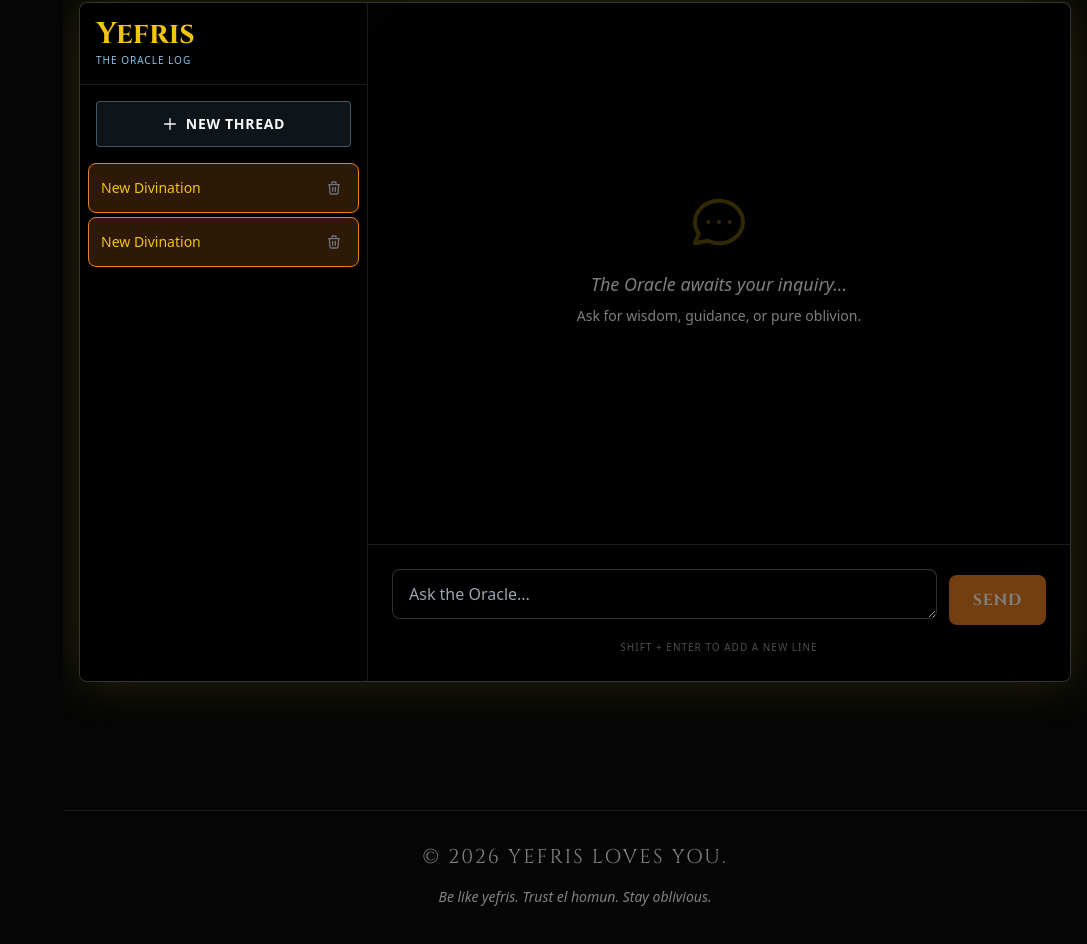
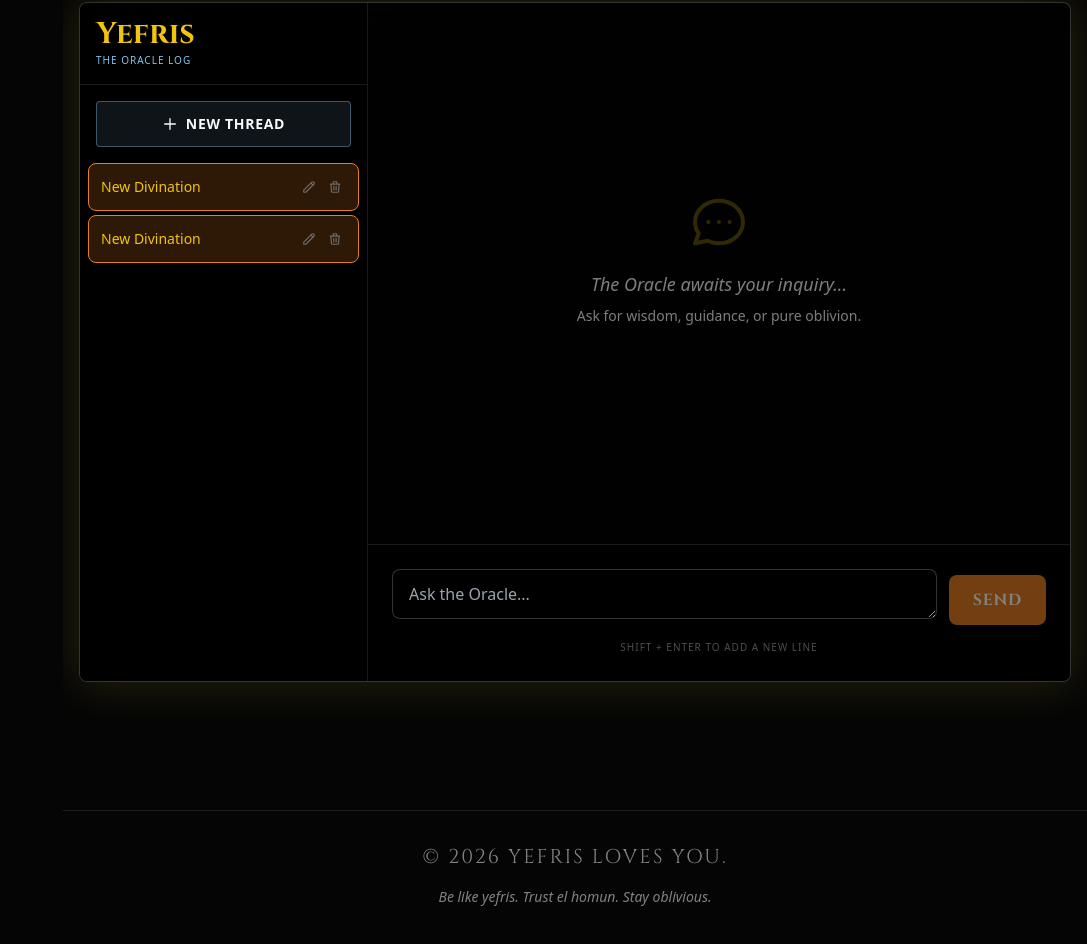
Before and after one commit to estebantorrg/yefrison-royal-court, a React (Vite) app: page / in a window 1280 px wide. Shown: the part 6213-7157 px from the top of the page, without its empty margins (193-1280 px from the left). Built offline with nearby package versions, Linux system fonts and the light colour scheme.

Commit message:
feat: allow users to edit chat session titles

```diff
--- a/components/AskYefris.tsx
+++ b/components/AskYefris.tsx
@@ -20,10 +20,13 @@ export const AskYefris: React.FC = () => {
   const [sessions, setSessions] = useState<ChatSession[]>([]);
   const [activeSessionId, setActiveSessionId] = useState<string | null>(null);
 
+  const [editingSessionId, setEditingSessionId] = useState<string | null>(null);
+  const [editTitleBuffer, setEditTitleBuffer] = useState('');
+
   const [loading, setLoading] = useState(false);
   const [error, setError] = useState('');
 
-  const [isSidebarOpen, setIsSidebarOpen] = useState(false); // For mobile UI
+  const [isSidebarOpen, setIsSidebarOpen] = useState(false);
   const chatEndRef = useRef<HTMLDivElement>(null);
 
   // Load history from local storage on mount
@@ -35,7 +38,6 @@ export const AskYefris: React.FC = () => {
         if (Array.isArray(parsed)) {
           setSessions(parsed);
           if (parsed.length > 0) {
-            // Sort by recent and set active
             const sorted = parsed.sort((a, b) => b.updatedAt - a.updatedAt);
             setActiveSessionId(sorted[0].id);
           }
@@ -44,19 +46,16 @@ export const AskYefris: React.FC = () => {
         console.error("Failed to parse chat sessions");
       }
     } else {
-      // Create an initial empty session if none exist at all
       createNewSession();
     }
   }, []);
 
-  // Save history to local storage whenever sessions array changes
   useEffect(() => {
     if (sessions.length > 0) {
       localStorage.setItem('yefris_chat_sessions', JSON.stringify(sessions));
     }
   }, [sessions]);
 
-  // Scroll to bottom when messages in active session change
   const activeSession = sessions.find(s => s.id === activeSessionId);
 
   useEffect(() => {
@@ -75,7 +74,6 @@ export const AskYefris: React.FC = () => {
     setActiveSessionId(newId);
     setError('');
 
-    // Close sidebar on mobile after creation
     if (window.innerWidth < 768) {
       setIsSidebarOpen(false);
     }
@@ -86,17 +84,39 @@ export const AskYefris: React.FC = () => {
     setSessions(prev => {
       const remaining = prev.filter(s => s.id !== id);
       if (remaining.length === 0) {
-        // If we deleted the last one, local storage auto-sync deletes it but we need an active session
         setTimeout(() => createNewSession(), 0);
       } else if (activeSessionId === id) {
         setActiveSessionId(remaining[0].id);
       }
-      // Clean up localStorage explicitly if empty
       if (remaining.length === 0) {
          localStorage.removeItem('yefris_chat_sessions');
       }
       return remaining;
     });
+  };
+
+  const startEditing = (e: React.MouseEvent, id: string, currentTitle: string) => {
+    e.stopPropagation();
+    setEditingSessionId(id);
+    setEditTitleBuffer(currentTitle);
+  };
+
+  const saveEdit = () => {
+    if (editingSessionId && editTitleBuffer.trim() !== '') {
+      setSessions(prev => prev.map(s =>
+        s.id === editingSessionId ? { ...s, title: editTitleBuffer.trim() } : s
+      ));
+    }
+    setEditingSessionId(null);
+  };
+
+  const handleEditKeyDown = (e: React.KeyboardEvent<HTMLInputElement>) => {
+    if (e.key === 'Enter') {
+      e.preventDefault();
+      saveEdit();
+    } else if (e.key === 'Escape') {
+      setEditingSessionId(null);
+    }
   };
 
   const submitQuestion = async () => {
@@ -109,11 +129,10 @@ export const AskYefris: React.FC = () => {
     const userMsgId = Date.now().toString();
     const userMsg: DisplayMessage = { id: userMsgId, role: 'user', text: newQuestion };
 
-    // Optimistic update of the session
     setSessions(prev => prev.map(session => {
       if (session.id === activeSessionId) {
-        // Generate title if it's the first message
-        const newTitle = session.messages.length === 0
+        // Generate title if it's the first message and still named "New Divination"
+        const newTitle = session.messages.length === 0 && session.title === 'New Divination'
           ? (newQuestion.length > 25 ? newQuestion.substring(0, 25) + '...' : newQuestion)
           : session.title;
 
@@ -130,7 +149,6 @@ export const AskYefris: React.FC = () => {
     setLoading(true);
 
     try {
-      // Grab the active session history right before sending (to format to Gemini's expected array)
       const currentSessionDetails = sessions.find(s => s.id === activeSessionId);
       const pastMessagesForPayload = currentSessionDetails ? currentSessionDetails.messages : [];
 
@@ -214,25 +232,51 @@ export const AskYefris: React.FC = () => {
               <div
                 key={session.id}
                 onClick={() => {
+                  if (editingSessionId !== session.id) {
                      setActiveSessionId(session.id);
                      if(window.innerWidth < 1024) setIsSidebarOpen(false);
+                  }
                 }}
-                className={`flex items-center justify-between p-3 rounded-lg cursor-pointer transition-all border ${
+                className={`flex items-center justify-between p-3 rounded-lg transition-all border ${
                   activeSessionId === session.id
                     ? 'bg-[#E67E22]/20 border-[#E67E22] text-[#F1C40F]'
                     : 'bg-transparent border-transparent hover:bg-white/5 text-gray-300'
-                }`}
+                } ${editingSessionId === session.id ? 'opacity-100 cursor-default' : 'cursor-pointer'}`}
               >
+                {editingSessionId === session.id ? (
+                  <input
+                    autoFocus
+                    type="text"
+                    value={editTitleBuffer}
+                    onChange={(e) => setEditTitleBuffer(e.target.value)}
+                    onBlur={saveEdit}
+                    onKeyDown={handleEditKeyDown}
+                    onClick={(e) => e.stopPropagation()}
+                    className="w-full bg-black/50 text-white outline-none border-b border-[#F1C40F] text-sm py-1 font-medium px-1"
+                  />
+                ) : (
+                  <>
                     <div className="truncate text-sm font-medium pr-2">
                       {session.title}
                     </div>
+                    <div className="flex items-center gap-1 opacity-60 hover:opacity-100 flex-shrink-0">
+                      <button
+                        onClick={(e) => startEditing(e, session.id, session.title)}
+                        className="text-gray-400 hover:text-blue-400 p-1 transition-colors"
+                        title="Rename Thread"
+                      >
+                        <svg className="w-3.5 h-3.5" fill="none" viewBox="0 0 24 24" stroke="currentColor"><path strokeLinecap="round" strokeLinejoin="round" strokeWidth="2" d="M15.232 5.232l3.536 3.536m-2.036-5.036a2.5 2.5 0 113.536 3.536L6.5 21.036H3v-3.572L16.732 3.732z" /></svg>
+                      </button>
                       <button
                         onClick={(e) => deleteSession(e, session.id)}
-                  className="text-gray-500 hover:text-red-400 p-1 flex-shrink-0 transition-colors"
+                        className="text-gray-400 hover:text-red-400 p-1 transition-colors"
                         title="Delete Thread"
                       >
-                  <svg className="w-4 h-4" fill="none" viewBox="0 0 24 24" stroke="currentColor"><path strokeLinecap="round" strokeLinejoin="round" strokeWidth="2" d="M19 7l-.867 12.142A2 2 0 0116.138 21H7.862a2 2 0 01-1.995-1.858L5 7m5 4v6m4-6v6m1-10V4a1 1 0 00-1-1h-4a1 1 0 00-1 1v3M4 7h16" /></svg>
+                        <svg className="w-3.5 h-3.5" fill="none" viewBox="0 0 24 24" stroke="currentColor"><path strokeLinecap="round" strokeLinejoin="round" strokeWidth="2" d="M19 7l-.867 12.142A2 2 0 0116.138 21H7.862a2 2 0 01-1.995-1.858L5 7m5 4v6m4-6v6m1-10V4a1 1 0 00-1-1h-4a1 1 0 00-1 1v3M4 7h16" /></svg>
                       </button>
+                    </div>
+                  </>
+                )}
               </div>
             ))}
           </div>
```
Lines whose indentation alone changed are shown as unchanged.
